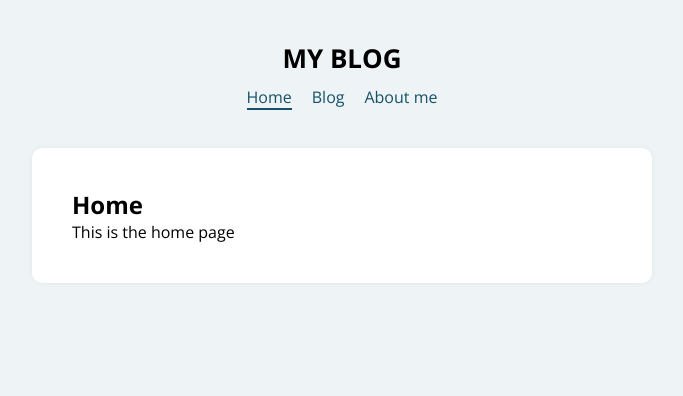
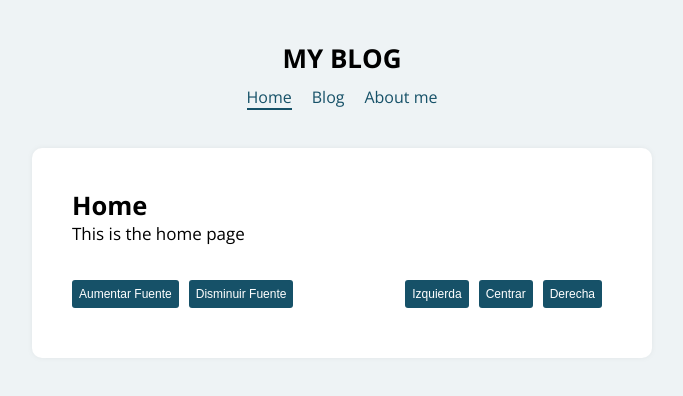
Before and after one commit to SantiClemenzi/My-Blog, a React (Create React App) app: page / in a window 1280 px wide. Shown: the top 396 px of the page, without its empty margins (298-981 px from the left). Built offline with nearby package versions, Linux system fonts and the light colour scheme.

Commit message:
contextoTema_funcionando

```diff
--- a/src/App.js
+++ b/src/App.js
@@ -1,8 +1,10 @@
-import React from 'react';
+import React, { useContext } from 'react';
 // react router
 import { BrowserRouter, Route, Routes } from 'react-router-dom';
 // styled component
 import styled from 'styled-components';
+// contexto
+import { ContextoTema } from './contextos/contextoTema';
 // componentes
 import Header from './components/Header';
 import Home from './components/Home';
@@ -12,11 +14,13 @@
 import Error404 from './components/Error404';
 
 const App = () => {
+	// accedemos al objeto tema
+	const { tema } = useContext(ContextoTema);
 	return (
 		<BrowserRouter>
 			<ContenedorPrincipal>
 				<Header />
-				<Main>
+				<Main tema={tema}>
 					<Routes>
 						<Route path="/" element={<Home />} />
 						<Route path="/blog" element={<Blog />} />
@@ -24,7 +28,7 @@
 						{/* establecemos la ruta por la que se enviara el id */}
 						<Route path="/post/:id" element={<Post />} />
 						{/* redireccionamiento Error404 */}
-						<Route path="*" element={<Error404/>}/>
+						<Route path="*" element={<Error404 />} />
 					</Routes>
 				</Main>
 			</ContenedorPrincipal>
@@ -41,6 +45,8 @@
 
 // styled component
 const Main = styled.main`
+	font-size: ${(props) => (props.tema ? props.tema.fuente + 'px' : '20px')};
+	text-align: ${(props) => (props.tema ? props.tema.alineado : 'left')};
 	background-color: #fff;
 	padding: 40px;
 	border-radius: 10px;
--- a/src/components/About.js
+++ b/src/components/About.js
@@ -1,10 +1,13 @@
 import React from 'react';
+// components
+import Controles from './Controles';
 
 const About = () => {
 	return (
 		<div>
 			<h2>About</h2>
 			<p>Hi!! my name is santiago and im 20</p>
+			<Controles/>
 		</div>
 	);
 };
--- a/src/components/Blog.js
+++ b/src/components/Blog.js
@@ -19,7 +19,7 @@
 					);
 				})}
 			</ul>
-			<Controles/>
+			<Controles />
 		</div>
 	);
 };
--- a/src/components/Controles.js
+++ b/src/components/Controles.js
@@ -1,21 +1,30 @@
-import React from "react";
-import styled from "styled-components";
+import React, { useContext } from 'react';
+import styled from 'styled-components';
+// contexto
+import { ContextoTema } from '../contextos/contextoTema';
 
 const Controles = () => {
+	const {
+		aumentarFuente,
+		disminuirFuente,
+		textoIzquierda,
+		textoCentro,
+		textoDerecha,
+	} = useContext(ContextoTema);
 	return (
 		<ContenedorControles>
 			<div>
-                <Boton>Aumentar Fuente</Boton>
-                <Boton>Disminuir Fuente</Boton>
+				<Boton onClick={aumentarFuente}>Aumentar Fuente</Boton>
+				<Boton onClick={disminuirFuente}>Disminuir Fuente</Boton>
 			</div>
 			<div>
-                <Boton>Izquierda</Boton>
-                <Boton>Centrar</Boton>
-                <Boton>Derecha</Boton>
+				<Boton onClick={textoIzquierda}>Izquierda</Boton>
+				<Boton onClick={textoCentro}>Centrar</Boton>
+				<Boton onClick={textoDerecha}>Derecha</Boton>
 			</div>
 		</ContenedorControles>
 	);
-}
+};
 const ContenedorControles = styled.div`
 	margin-top: 35px;
 	margin-bottom: 0px;
@@ -33,7 +42,7 @@
 	margin-bottom: 10px;
 	border-radius: 3px;
 
-    &:hover{
+	&:hover {
 		background-color: #191668;
 	}
 `;
--- a/src/components/Home.js
+++ b/src/components/Home.js
@@ -1,10 +1,13 @@
 import React from 'react';
+// components
+import Controles from './Controles';
 
 const Home = () => {
 	return (
 		<div>
 			<h2>Home</h2>
 			<p>This is the home page</p>
+			<Controles />
 		</div>
 	);
 };
--- a/src/contextos/contextoTema.js
+++ b/src/contextos/contextoTema.js
@@ -1,21 +1,48 @@
-import React, {useState} from "react";
+import React, { useState } from 'react';
 
 // creamos contexto = estado global
 const ContextoTema = React.createContext();
 
 // componente proovedor del estado
-const ProovedorTema = ({children}) => {
+const ProovedorTema = ({ children }) => {
 	// creamos estado de tema
 	const [tema, cambiarTema] = useState({
-        alineado: 'center',
-        fuente: 17
+		alineado: 'left',
+		fuente: 17,
 	});
 
+	// creamos funciones
+	const aumentarFuente = () => {
+		cambiarTema({ ...tema, fuente: tema.fuente + 1 });
+	};
+	const disminuirFuente = () => {
+		cambiarTema({ ...tema, fuente: tema.fuente - 1 });
+	};
+
+	const textoIzquierda = () => {
+		cambiarTema({ ...tema, alineado: 'left' });
+	};
+	const textoCentro = () => {
+		cambiarTema({ ...tema, alineado: 'center' });
+	};
+	const textoDerecha = () => {
+		cambiarTema({ ...tema, alineado: 'right' });
+	};
+
 	return (
-        <ContextoTema.Provider value={{tema}}>
+		<ContextoTema.Provider
+			value={{
+				tema,
+				aumentarFuente,
+				disminuirFuente,
+				textoIzquierda,
+				textoCentro,
+				textoDerecha,
+			}}
+		>
 			{children}
 		</ContextoTema.Provider>
 	);
-}
+};
 
-export  {ContextoTema, ProovedorTema};
+export { ContextoTema, ProovedorTema };
```
Also changed, not shown: src/components/Header.js (+6 -6 lines). Lines whose indentation alone changed are shown as unchanged.
